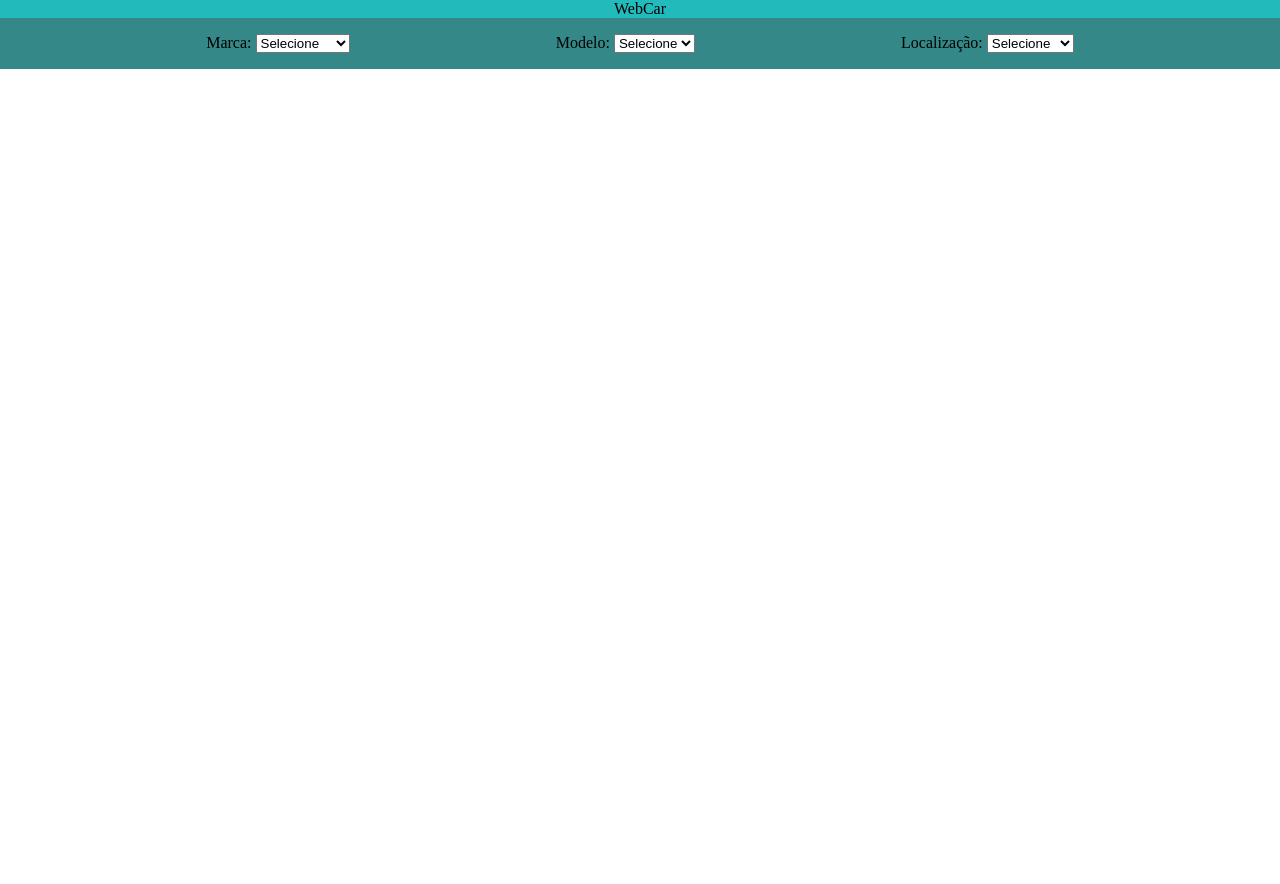
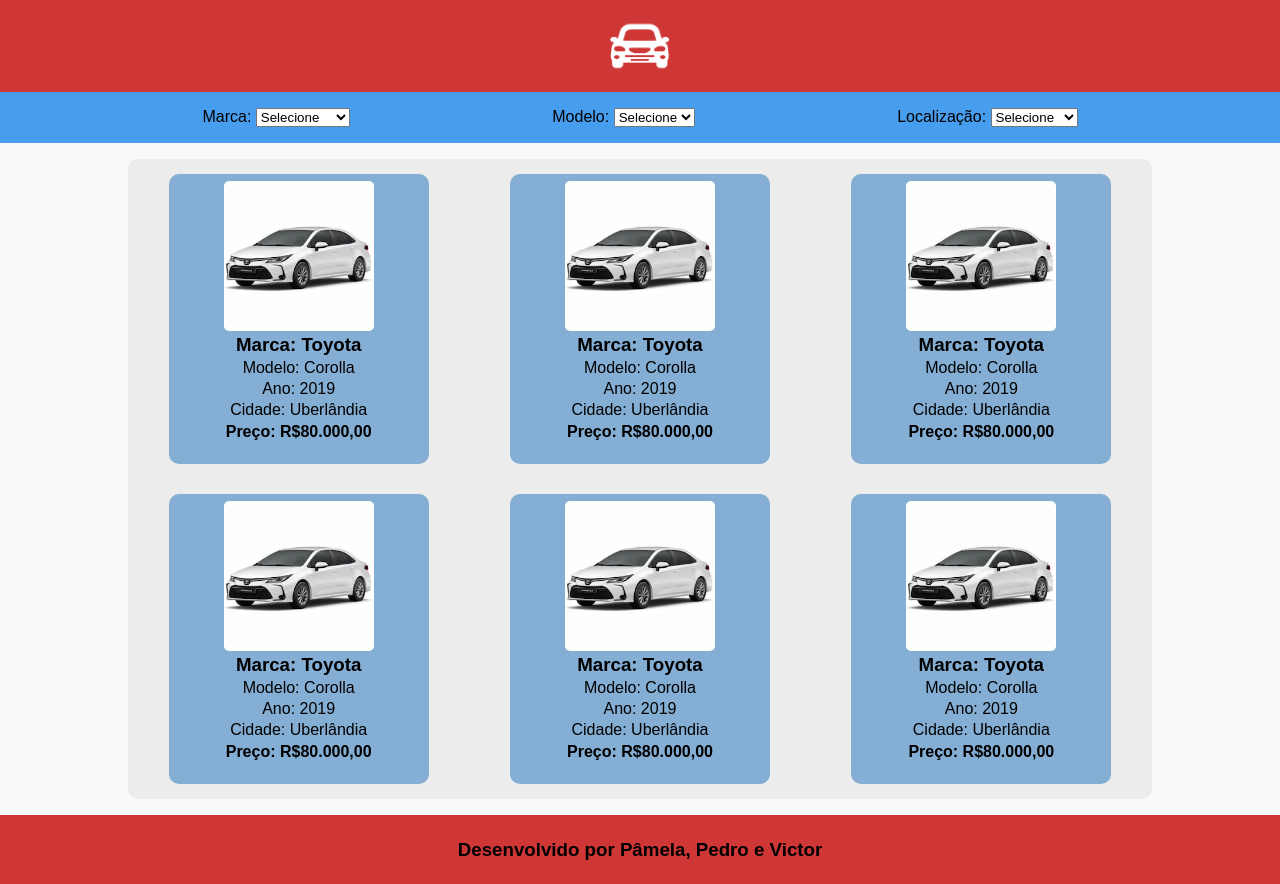
Before and after one commit to VictorLemeFernandes/trabalhoFinal_PPI, a PHP site: page /mainPage/index.html in a window 1280 px wide. Before the commit the page ends 69 px from the top, so only its background shows below. Run offline with PHP 8.4, Linux system fonts and the light colour scheme.

Commit message:
2.1 finalizado, mas cuidado com gambiarra...

```diff
--- /dev/null
+++ b/imports.css
@@ -0,0 +1,3 @@
+@import url(styles/cards.css);
+@import url(styles/variables.css);
+@import url(styles/mainPageCSS.css);
--- a/mainPage/index.html
+++ b/mainPage/index.html
@@ -4,15 +4,17 @@
     <meta charset="UTF-8">
     <meta name="viewport" content="width=device-width, initial-scale=1.0">
     <title>Página Principal Externa</title>
-    <link rel="stylesheet" href="../styles/generalCSS.css">
-    <link rel="stylesheet" href="../styles/mainPageCSS.css">
+    <link rel="stylesheet" href="../imports.css">
 </head>
 
 <!-- TÓPICO 2.1 -> PÁGINA PRINCIPAL EXTERNA -->
 
 <body>
-    <header>WebCar</header>
-
+    <!-- Fiz essa gambiarra com a div, nao sei se o Prof. irá aceitar, confirmar com ele... -->
+    <div>
+        <header>
+            <img src="../assets/logo/webcar_branco.png" alt="Logo colorida" width="60" height="60">
+        </header>
         <nav>
             <p>
                 <label for="marcaVeiculo">Marca:
@@ -26,7 +28,6 @@
                     </select>
                 </label>
             </p>
-
             <p>
                 <label for="modeloVeiculo">Modelo:
                     <select name="modelo" id="modeloVeiculo">
@@ -39,7 +40,6 @@
                     </select>
                 </label>
             </p>
-
             <p>
                 <label for="cidade">Localização:
                     <select name="cidade" id="cidade">
@@ -52,5 +52,63 @@
                 </label>
             </p>
         </nav>
+    </div>
+
+    <main>
+        <section class="cards">
+            <div class="card">
+                <img src="../assets/cards/corolla.jpeg" alt="">
+                <h3>Marca: Toyota</h3>
+                <p>Modelo: Corolla</p>
+                <p>Ano: 2019</p>
+                <p>Cidade: Uberlândia</p>
+                <p class="card_price">Preço: R$80.000,00</p>
+            </div>
+            <div class="card">
+                <img src="../assets/cards/corolla.jpeg" alt="">
+                <h3>Marca: Toyota</h3>
+                <p>Modelo: Corolla</p>
+                <p>Ano: 2019</p>
+                <p>Cidade: Uberlândia</p>
+                <p class="card_price">Preço: R$80.000,00</p>
+            </div>
+            <div class="card">
+                <img src="../assets/cards/corolla.jpeg" alt="">
+                <h3>Marca: Toyota</h3>
+                <p>Modelo: Corolla</p>
+                <p>Ano: 2019</p>
+                <p>Cidade: Uberlândia</p>
+                <p class="card_price">Preço: R$80.000,00</p>
+            </div>
+            <div class="card">
+                <img src="../assets/cards/corolla.jpeg" alt="">
+                <h3>Marca: Toyota</h3>
+                <p>Modelo: Corolla</p>
+                <p>Ano: 2019</p>
+                <p>Cidade: Uberlândia</p>
+                <p class="card_price">Preço: R$80.000,00</p>
+            </div>
+            <div class="card">
+                <img src="../assets/cards/corolla.jpeg" alt="">
+                <h3>Marca: Toyota</h3>
+                <p>Modelo: Corolla</p>
+                <p>Ano: 2019</p>
+                <p>Cidade: Uberlândia</p>
+                <p class="card_price">Preço: R$80.000,00</p>
+            </div>
+            <div class="card">
+                <img src="../assets/cards/corolla.jpeg" alt="">
+                <h3>Marca: Toyota</h3>
+                <p>Modelo: Corolla</p>
+                <p>Ano: 2019</p>
+                <p>Cidade: Uberlândia</p>
+                <p class="card_price">Preço: R$80.000,00</p>
+            </div>
+        </section>
+    </main>
+
+    <footer>
+        <h3>Desenvolvido por Pâmela, Pedro e Victor</h3>
+    </footer>
 </body>
 </html>
--- /dev/null
+++ b/styles/cards.css
@@ -0,0 +1,41 @@
+@import url(../imports.css);
+
+.cards {
+    width: 80%;
+
+    display: flex;
+    flex-direction: row;
+    flex-wrap: wrap;
+    justify-content: space-around;
+    align-items: center;
+    background-color: var(--corCard);
+    margin: 1rem;
+    border-radius: 10px;
+}
+
+.card {
+    display: flex;
+    flex-direction: column;
+    align-items: center;
+    width: 250px;
+    height: 280px;
+    background-color: var(--corTerciaria);
+    padding: 5px;
+    margin: 15px;
+    border-radius: 10px;
+    font-family: var(--fontePadrao);
+}
+
+.card * {
+    margin: 0.1rem;
+}
+
+.card_price {
+    font-weight: bold;
+}
+
+.card img {
+    width: 150px;
+    height: 150px;
+    border-radius: 5px;
+}
--- a/styles/generalCSS.css
+++ /dev/null
@@ -1,11 +0,0 @@
-/* Variaveis globais */
-:root {
-    --corPrimaria: #22BABB;
-    --corSecundaria: #348888;
-    --corTerciaria: #FA7F08;
-    --corHover: #9EF8EE;
-}
-
-body {
-    margin: 0;
-}
--- a/styles/mainPageCSS.css
+++ b/styles/mainPageCSS.css
@@ -1,4 +1,15 @@
-@import url(generalCSS.css);
+@import url(../imports.css);
+
+body {
+    display: flex;
+    flex-direction: column;
+    justify-content: space-between;
+    height: 100vh;
+    width: 100%;
+    margin: 0;
+    padding: 0;
+    background-color: var(--corFundao);
+}
 
 header {
     display: flex;
@@ -7,11 +18,24 @@ header {
     background-color: var(--corPrimaria);
 }
 
+header img {
+    margin: 1rem;
+}
+
 nav {
     display: flex;
     flex-direction: row;
     justify-content: space-evenly;
     background-color: var(--corSecundaria);
+    font-family: var(--fontePadrao);
+}
+
+main {
+    display: flex;
+    flex-direction: column;
+    justify-content: center;
+    align-items: center;
+    margin: 0 auto;
 }
 
 .opcoesBusca {
@@ -19,3 +43,14 @@ nav {
     flex-direction: row;
     justify-content: space-evenly;
 }
+
+footer {
+    display: flex;
+    justify-content: center;
+    background-color: var(--corPrimaria);
+    font-family: var(--fontePadrao);
+    padding: 5px;
+    position: sticky;
+    width: 100%;
+    box-sizing: border-box;
+}
--- /dev/null
+++ b/styles/variables.css
@@ -0,0 +1,10 @@
+/* Variaveis globais */
+:root {
+    --corPrimaria: #CF3636;
+    --corSecundaria: #0079ebb6;
+    --corTerciaria: #84aed4;
+    --corCard: #a4a4a426;
+    --corFundao: #a4a4a410;
+
+    --fontePadrao: Arial, sans-serif;
+}
```
Also changed, not shown: assets/cards/corolla.jpeg (added), assets/logo/webcar_branco.png (added), assets/logo/webcar_colorido.png (added). Lines whose indentation alone changed are shown as unchanged.
